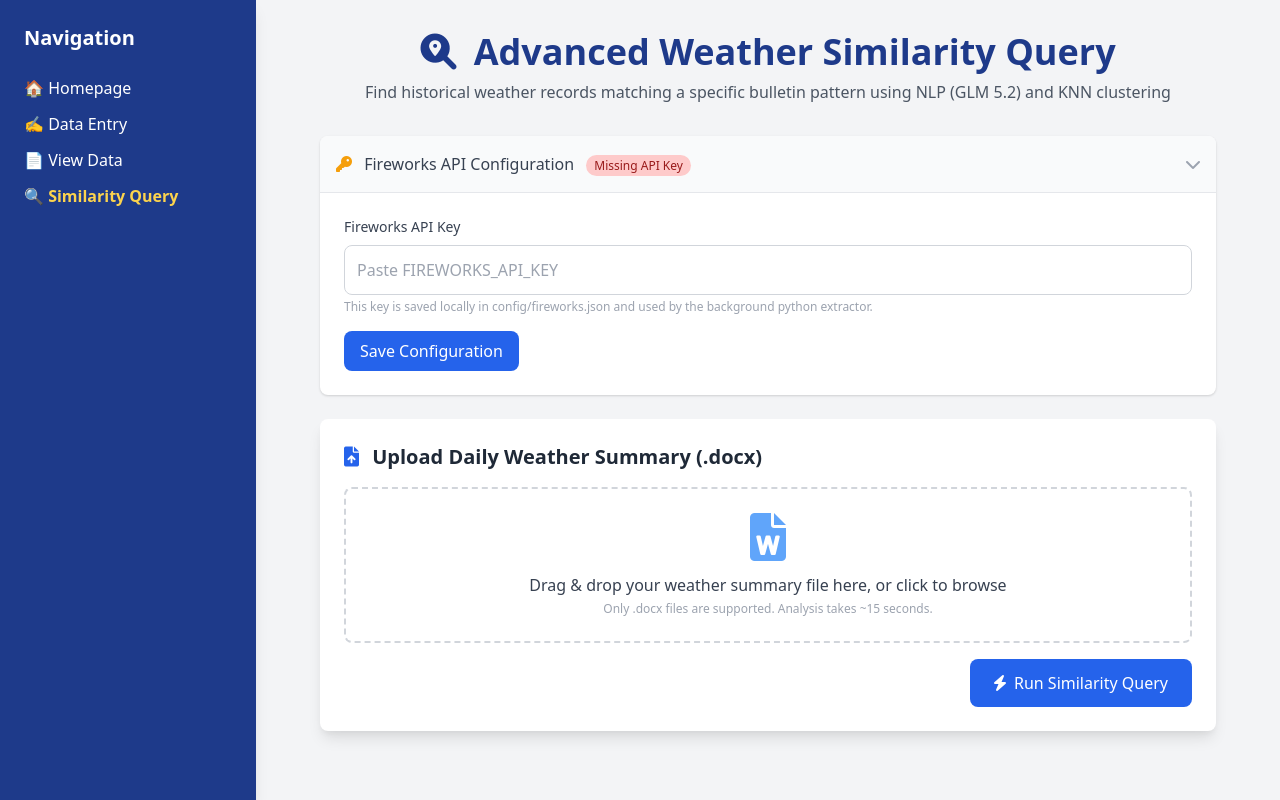
After one commit to FatPotatoo/aiws-weather-parser, a PHP site: page /similarity_query.php in a window 1280 px wide. The commit adds this page. Run offline with PHP 8.4, Linux system fonts and the light colour scheme.

Commit message:
Implement advanced weather similarity query feature using KNN clustering

```diff
--- a/index.php
+++ b/index.php
@@ -24,6 +24,7 @@
         <li><a href="homepage.html" class="hover:underline">🏠 Home</a></li>
         <li><a href="index.php" class="hover:underline">📝 Data Entry</a></li>
         <li><a href="view_data.php" class="hover:underline">📊 View Data</a></li>
+        <li><a href="similarity_query.php" class="hover:underline">🔍 Similarity Query</a></li>
     </ul>
 </div>
 
--- a/partials/sidebar.php
+++ b/partials/sidebar.php
@@ -13,5 +13,6 @@
     <a href="homepage.html" onclick="toggleSidebarIfMobile()" class="hover:underline block">🏠 Home</a>
     <a href="index.php" onclick="toggleSidebarIfMobile()" class="hover:underline block">✍️ Data Entry</a>
     <a href="view_data.php" onclick="toggleSidebarIfMobile()" class="hover:underline block">📄 View Data</a>
+    <a href="similarity_query.php" onclick="toggleSidebarIfMobile()" class="hover:underline block">🔍 Similarity Query</a>
   </nav>
 </div>
--- /dev/null
+++ b/similarity_query.php
@@ -0,0 +1,331 @@
+<?php
+$config_dir = __DIR__ . '/config';
+$config_file = $config_dir . '/fireworks.json';
+
+// Handle API Key Save
+$message = '';
+$message_type = '';
+if (isset($_POST['save_api_key'])) {
+    $api_key = trim($_POST['api_key'] ?? '');
+    if (!file_exists($config_dir)) {
+        mkdir($config_dir, 0777, true);
+    }
+    if (file_put_contents($config_file, json_encode(['FIREWORKS_API_KEY' => $api_key], JSON_PRETTY_PRINT))) {
+        $message = 'API Key saved successfully!';
+        $message_type = 'success';
+    } else {
+        $message = 'Failed to save API Key. Check write permissions on config/ directory.';
+        $message_type = 'error';
+    }
+}
+
+// Read current API Key for display
+$current_key = '';
+if (file_exists($config_file)) {
+    $config_data = json_decode(file_get_contents($config_file), true);
+    $current_key = $config_data['FIREWORKS_API_KEY'] ?? '';
+}
+// Masked version of key for security
+$masked_key = $current_key ? substr($current_key, 0, 8) . '...' . substr($current_key, -4) : '';
+
+$result = null;
+$error = null;
+
+// Handle File Upload and Analysis
+if (isset($_FILES['bulletin_file']) && $_FILES['bulletin_file']['error'] == UPLOAD_ERR_OK) {
+    $file_tmp = $_FILES['bulletin_file']['tmp_name'];
+    $file_name = $_FILES['bulletin_file']['name'];
+    $file_ext = strtolower(pathinfo($file_name, PATHINFO_EXTENSION));
+
+    if ($file_ext !== 'docx') {
+        $error = 'Only .docx files are supported.';
+    } else {
+        $upload_dir = __DIR__ . '/uploads';
+        if (!file_exists($upload_dir)) {
+            mkdir($upload_dir, 0777, true);
+        }
+        $target_file = $upload_dir . '/' . uniqid('bulletin_') . '.docx';
+        if (move_uploaded_file($file_tmp, $target_file)) {
+            // Execute python similarity script
+            $py_script = __DIR__ . '/fireworks-weather-extractor/query_similar.py';
+            $escaped_script = escapeshellarg($py_script);
+            $escaped_file = escapeshellarg($target_file);
+
+            // Set the environment variable just in case
+            if ($current_key) {
+                putenv("FIREWORKS_API_KEY=" . $current_key);
+            }
+
+            $command = "python $escaped_script $escaped_file 2>&1";
+            exec($command, $output, $return_var);
+
+            // Delete temp file
+            if (file_exists($target_file)) {
+                unlink($target_file);
+            }
+
+            $output_str = implode("\n", $output);
+            if ($return_var !== 0) {
+                $error = 'Execution failed. Code: ' . $return_var . '. Output: ' . htmlspecialchars($output_str);
+            } else {
+                $result = json_decode($output_str, true);
+                if (json_last_error() !== JSON_ERROR_NONE) {
+                    $error = 'Failed to parse script output. Raw response: ' . htmlspecialchars($output_str);
+                    $result = null;
+                } elseif (isset($result['error'])) {
+                    $error = $result['error'];
+                    $result = null;
+                }
+            }
+        } else {
+            $error = 'Failed to move uploaded file.';
+        }
+    }
+}
+?>
+
+<!DOCTYPE html>
+<html lang="en">
+<head>
+  <meta charset="UTF-8">
+  <title>Weather Similarity Query</title>
+  <meta name="viewport" content="width=device-width, initial-scale=1.0">
+  <link href="https://cdn.jsdelivr.net/npm/tailwindcss@2.2.19/dist/tailwind.min.css" rel="stylesheet">
+  <link href="https://cdnjs.cloudflare.com/ajax/libs/font-awesome/6.0.0/css/all.min.css" rel="stylesheet">
+  <style>
+    /* Custom loader styling */
+    .loader {
+      border-top-color: #3b82f6;
+      -webkit-animation: spinner 1.5s linear infinite;
+      animation: spinner 1.5s linear infinite;
+    }
+    @-webkit-keyframes spinner {
+      0% { -webkit-transform: rotate(0deg); }
+      100% { -webkit-transform: rotate(360deg); }
+    }
+    @keyframes spinner {
+      0% { transform: rotate(0deg); }
+      100% { transform: rotate(360deg); }
+    }
+  </style>
+</head>
+<body class="bg-gray-100 min-h-screen flex">
+
+<!-- Sidebar -->
+<button onclick="toggleSidebar()" class="text-3xl m-4 z-50 fixed top-4 left-4 md:hidden">☰</button>
+<div id="sidebar" class="fixed top-0 left-0 h-full w-64 bg-blue-900 text-white p-6 shadow-lg transform -translate-x-full md:translate-x-0 transition-transform duration-300 z-40">
+  <div class="flex justify-between items-center mb-6">
+    <h2 class="text-xl font-bold">Navigation</h2>
+    <button class="md:hidden text-white text-2xl" onclick="toggleSidebar()">×</button>
+  </div>
+  <nav class="flex flex-col space-y-3">
+    <a href="homepage.html" class="hover:underline block">🏠 Homepage</a>
+    <a href="index.php" class="hover:underline block">✍️ Data Entry</a>
+    <a href="view_data.php" class="hover:underline block">📄 View Data</a>
+    <a href="similarity_query.php" class="hover:underline font-semibold text-yellow-300 block">🔍 Similarity Query</a>
+  </nav>
+</div>
+
+<!-- Main Content Area -->
+<main class="flex-1 p-8 md:ml-64">
+  <div class="max-w-4xl mx-auto">
+    <div class="text-center mb-8">
+      <h1 class="text-4xl font-bold text-blue-900 mb-2">
+        <i class="fas fa-search-location mr-2"></i>
+        Advanced Weather Similarity Query
+      </h1>
+      <p class="text-gray-600">Find historical weather records matching a specific bulletin pattern using NLP (GLM 5.2) and KNN clustering</p>
+    </div>
+
+    <!-- Alert Messages -->
+    <?php if ($message): ?>
+      <div class="p-4 mb-6 rounded-lg <?php echo $message_type === 'success' ? 'bg-green-100 text-green-800' : 'bg-red-100 text-red-800'; ?>">
+        <i class="fas <?php echo $message_type === 'success' ? 'fa-check-circle' : 'fa-exclamation-circle'; ?> mr-2"></i>
+        <?php echo htmlspecialchars($message); ?>
+      </div>
+    <?php endif; ?>
+
+    <?php if ($error): ?>
+      <div class="p-4 mb-6 rounded-lg bg-red-100 text-red-800">
+        <i class="fas fa-exclamation-triangle mr-2"></i>
+        <strong>Error:</strong> <?php echo htmlspecialchars($error); ?>
+      </div>
+    <?php endif; ?>
+
+    <!-- Collapsible API Configuration Panel -->
+    <details class="bg-white rounded-lg shadow mb-6 overflow-hidden" <?php echo !$current_key ? 'open' : ''; ?>>
+      <summary class="p-4 bg-gray-50 border-b font-medium text-gray-700 cursor-pointer hover:bg-gray-100 flex justify-between items-center">
+        <span>
+          <i class="fas fa-key mr-2 text-yellow-500"></i>
+          Fireworks API Configuration
+          <?php if ($current_key): ?>
+            <span class="ml-2 text-xs bg-green-200 text-green-800 px-2 py-0.5 rounded-full font-normal">Configured</span>
+          <?php else: ?>
+            <span class="ml-2 text-xs bg-red-200 text-red-800 px-2 py-0.5 rounded-full font-normal">Missing API Key</span>
+          <?php endif; ?>
+        </span>
+        <i class="fas fa-chevron-down text-gray-400"></i>
+      </summary>
+      <div class="p-6">
+        <form method="POST" class="space-y-4">
+          <div>
+            <label class="block text-sm font-medium text-gray-700 mb-2">Fireworks API Key</label>
+            <input type="password" name="api_key" placeholder="Paste FIREWORKS_API_KEY" required
+                   class="w-full p-3 border border-gray-300 rounded-lg focus:ring-2 focus:ring-blue-500 text-black"
+                   value="<?php echo htmlspecialchars($current_key); ?>">
+            <p class="mt-1 text-xs text-gray-400">This key is saved locally in config/fireworks.json and used by the background python extractor.</p>
+          </div>
+          <button type="submit" name="save_api_key" class="bg-blue-600 hover:bg-blue-700 text-white px-4 py-2 rounded-lg font-medium">
+            Save Configuration
+          </button>
+        </form>
+      </div>
+    </details>
+
+    <!-- Upload Panel -->
+    <div class="bg-white rounded-lg shadow-lg p-6 mb-6">
+      <h2 class="text-xl font-bold text-gray-800 mb-4">
+        <i class="fas fa-file-upload mr-2 text-blue-600"></i>
+        Upload Daily Weather Summary (.docx)
+      </h2>
+      <form method="POST" enctype="multipart/form-data" id="queryForm" onsubmit="showLoading()">
+        <div class="border-2 border-dashed border-gray-300 rounded-lg p-6 text-center hover:border-blue-500 transition-colors cursor-pointer" onclick="document.getElementById('fileInput').click()">
+          <input type="file" name="bulletin_file" id="fileInput" class="hidden" accept=".docx" required onchange="updateFileName(this)">
+          <i class="fas fa-file-word text-5xl text-blue-400 mb-3 block"></i>
+          <span class="text-gray-700 font-medium block" id="uploadLabel">Drag & drop your weather summary file here, or click to browse</span>
+          <span class="text-xs text-gray-400 mt-1 block">Only .docx files are supported. Analysis takes ~15 seconds.</span>
+        </div>
+        <div class="mt-4 flex justify-end">
+          <button type="submit" class="bg-blue-600 hover:bg-blue-700 text-white px-6 py-3 rounded-lg font-medium flex items-center">
+            <i class="fas fa-bolt mr-2"></i> Run Similarity Query
+          </button>
+        </div>
+      </form>
+    </div>
+
+    <!-- Loading Animation -->
+    <div id="loadingOverlay" class="hidden bg-white rounded-lg shadow-lg p-12 text-center flex flex-col items-center">
+      <div class="loader ease-linear rounded-full border-4 border-t-4 border-gray-200 h-16 w-16 mb-4"></div>
+      <h3 class="text-lg font-bold text-gray-800">Processing Weather Summary Bulletin...</h3>
+      <p class="text-sm text-gray-500 mt-2 max-w-md">Our backend pipeline is extracting the weather systems with the Fireworks GLM 5.2 model and executing the KNN similarity query across your entire historical database. This will take about 10-15 seconds.</p>
+    </div>
+
+    <!-- Query Results Display -->
+    <?php if ($result): ?>
+      <div id="resultsArea" class="space-y-6">
+
+        <!-- Source Extracted Data -->
+        <div class="bg-blue-50 border-l-4 border-blue-600 rounded-lg shadow p-6">
+          <div class="flex justify-between items-center mb-4">
+            <h2 class="text-xl font-bold text-blue-900">
+              <i class="fas fa-clipboard-check mr-2"></i>
+              Extracted Profile (Target Bulletin)
+            </h2>
+            <span class="bg-blue-600 text-white px-3 py-1 rounded-full text-sm font-semibold">
+              Date: <?php echo htmlspecialchars($result['query_date']); ?>
+            </span>
+          </div>
+          <div class="grid grid-cols-1 gap-3">
+            <?php foreach ($result['query_extracted'] as $sys): ?>
+              <div class="bg-white p-3 rounded shadow-sm border">
+                <div class="font-bold text-gray-800 text-md"><?php echo htmlspecialchars($sys['system']); ?></div>
+                <div class="text-sm text-gray-600 mt-1">
+                  <span class="inline-block mr-4"><i class="fas fa-layer-group text-blue-400 mr-1"></i> <?php echo htmlspecialchars($sys['pressure'] ?: 'Surface'); ?></span>
+                  <span><i class="fas fa-map-marker-alt text-red-400 mr-1"></i> <?php echo htmlspecialchars(implode(', ', $sys['subdivisions']) ?: 'None/External'); ?></span>
+                </div>
+              </div>
+            <?php endforeach; ?>
+          </div>
+        </div>
+
+        <!-- Top KNN Matches -->
+        <div>
+          <h2 class="text-2xl font-bold text-gray-800 mb-4">
+            <i class="fas fa-list-ol mr-2 text-green-600"></i>
+            Top 5 Most Similar Historical Days
+          </h2>
+          <div class="space-y-4">
+            <?php foreach ($result['top_matches'] as $rank => $match): ?>
+              <div class="bg-white rounded-lg shadow-md hover:shadow-lg transition overflow-hidden border">
+
+                <!-- Match Header -->
+                <div class="p-4 bg-gray-50 border-b flex justify-between items-center flex-wrap gap-2">
+                  <div class="flex items-center gap-3">
+                    <span class="h-8 w-8 rounded-full bg-blue-900 text-white flex items-center justify-center font-bold text-sm">
+                      #<?php echo $rank + 1; ?>
+                    </span>
+                    <span class="font-bold text-lg text-gray-800"><?php echo htmlspecialchars($match['date']); ?></span>
+                    <a href="view_data.php?date_filter=<?php echo urlencode($match['date']); ?>" target="_blank"
+                       class="text-blue-600 hover:text-blue-800 text-xs font-semibold hover:underline">
+                      <i class="fas fa-external-link-alt mr-1"></i>View Full Data
+                    </a>
+                  </div>
+
+                  <!-- Similarity Score / Confidence Meter -->
+                  <div class="flex items-center gap-2">
+                    <span class="text-sm font-semibold text-gray-500">Similarity Match:</span>
+                    <span class="text-lg font-extrabold text-blue-700"><?php echo $match['score']; ?>%</span>
+                  </div>
+                </div>
+
+                <!-- Similarity Score Progress Bar -->
+                <div class="w-full bg-gray-200 h-2">
+                  <div class="bg-blue-600 h-2 transition-all duration-500" style="width: <?php echo $match['score']; ?>%"></div>
+                </div>
+
+                <!-- Systems observed on that day -->
+                <div class="p-5">
+                  <h4 class="text-xs font-bold text-gray-400 uppercase tracking-wider mb-2">Systems Observed on this Day:</h4>
+                  <div class="grid grid-cols-1 md:grid-cols-2 gap-3">
+                    <?php foreach ($match['systems'] as $sys): ?>
+                      <div class="p-3 bg-gray-50 rounded border text-sm">
+                        <div class="font-bold text-gray-700"><?php echo htmlspecialchars($sys['system']); ?></div>
+                        <div class="text-xs text-gray-500 mt-1">
+                          <span class="mr-3"><i class="fas fa-layer-group text-blue-400 mr-1"></i> <?php echo htmlspecialchars($sys['pressure'] ?: 'Surface'); ?></span>
+                          <span><i class="fas fa-map-marker-alt text-red-400 mr-1"></i> <?php echo htmlspecialchars(implode(', ', $sys['subdivisions']) ?: 'None/External'); ?></span>
+                        </div>
+                      </div>
+                    <?php endforeach; ?>
+                  </div>
+                </div>
+
+              </div>
+            <?php endforeach; ?>
+          </div>
+        </div>
+
+      </div>
+    <?php endif; ?>
+  </div>
+</main>
+
+<script>
+  function toggleSidebar() {
+    const sidebar = document.getElementById('sidebar');
+    sidebar.classList.toggle('-translate-x-full');
+  }
+
+  function updateFileName(input) {
+    const label = document.getElementById('uploadLabel');
+    if (input.files.length > 0) {
+      label.textContent = "Selected: " + input.files[0].name;
+      label.classList.add('text-blue-600');
+    } else {
+      label.textContent = "Drag & drop your weather summary file here, or click to browse";
+      label.classList.remove('text-blue-600');
+    }
+  }
+
+  function showLoading() {
+    // Hide results if visible
+    const resultsArea = document.getElementById('resultsArea');
+    if (resultsArea) {
+      resultsArea.classList.add('hidden');
+    }
+    // Show loader
+    const loader = document.getElementById('loadingOverlay');
+    loader.classList.remove('hidden');
+  }
+</script>
+</body>
+</html>
--- a/view_data.php
+++ b/view_data.php
@@ -240,6 +240,7 @@ $systemToSubdivisionJson = json_encode($systemToSubdivision);
     <a href="homepage.html" class="hover:underline block">🏠 Homepage</a>
     <a href="index.php" class="hover:underline block">✍️ Data Entry</a>
     <a href="view_data.php" class="hover:underline font-semibold text-yellow-300 block">📄 View Data</a>
+    <a href="similarity_query.php" class="hover:underline block">🔍 Similarity Query</a>
   </nav>
 </div>
 
```
Also changed, not shown: 2 other files.
